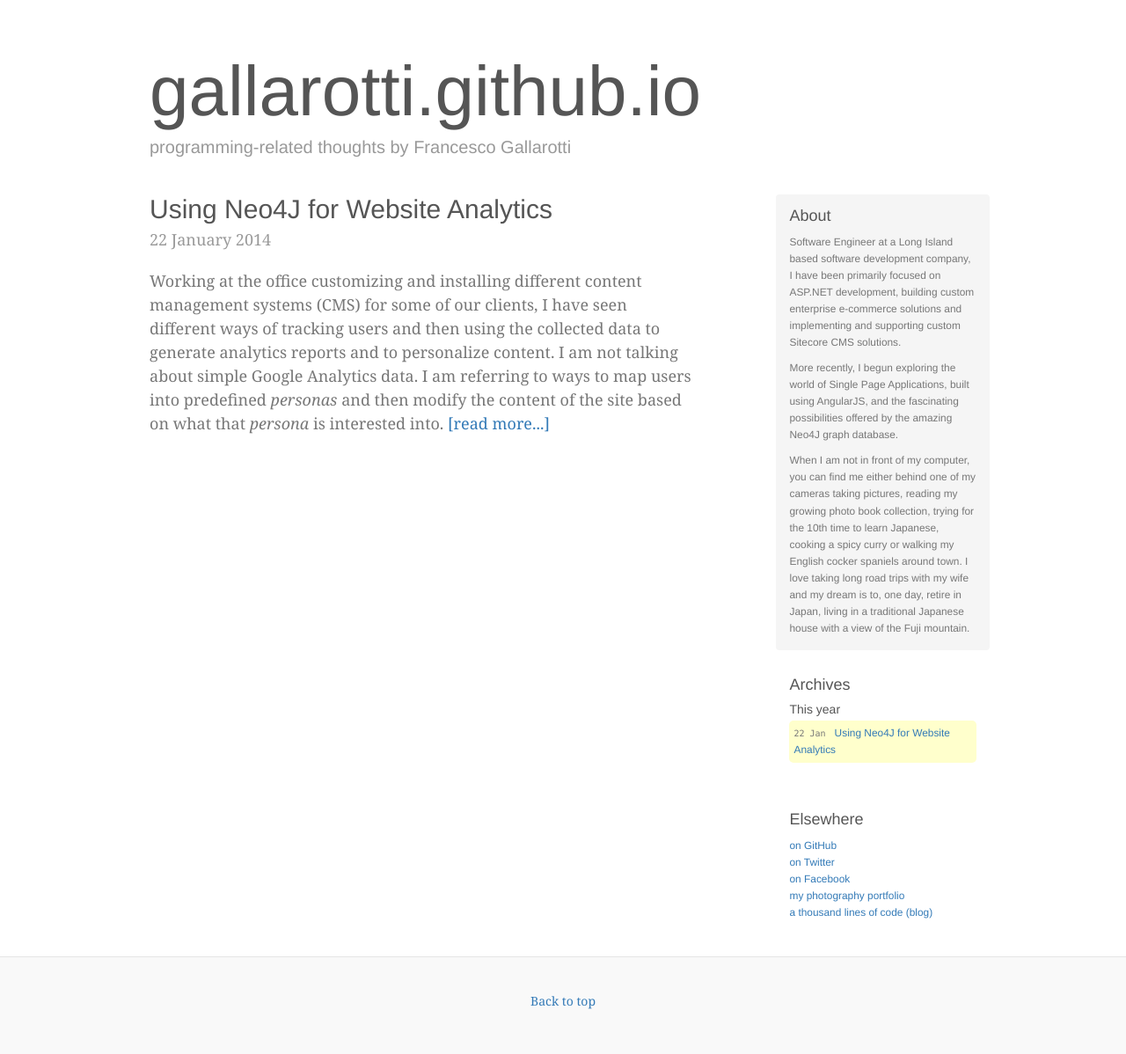
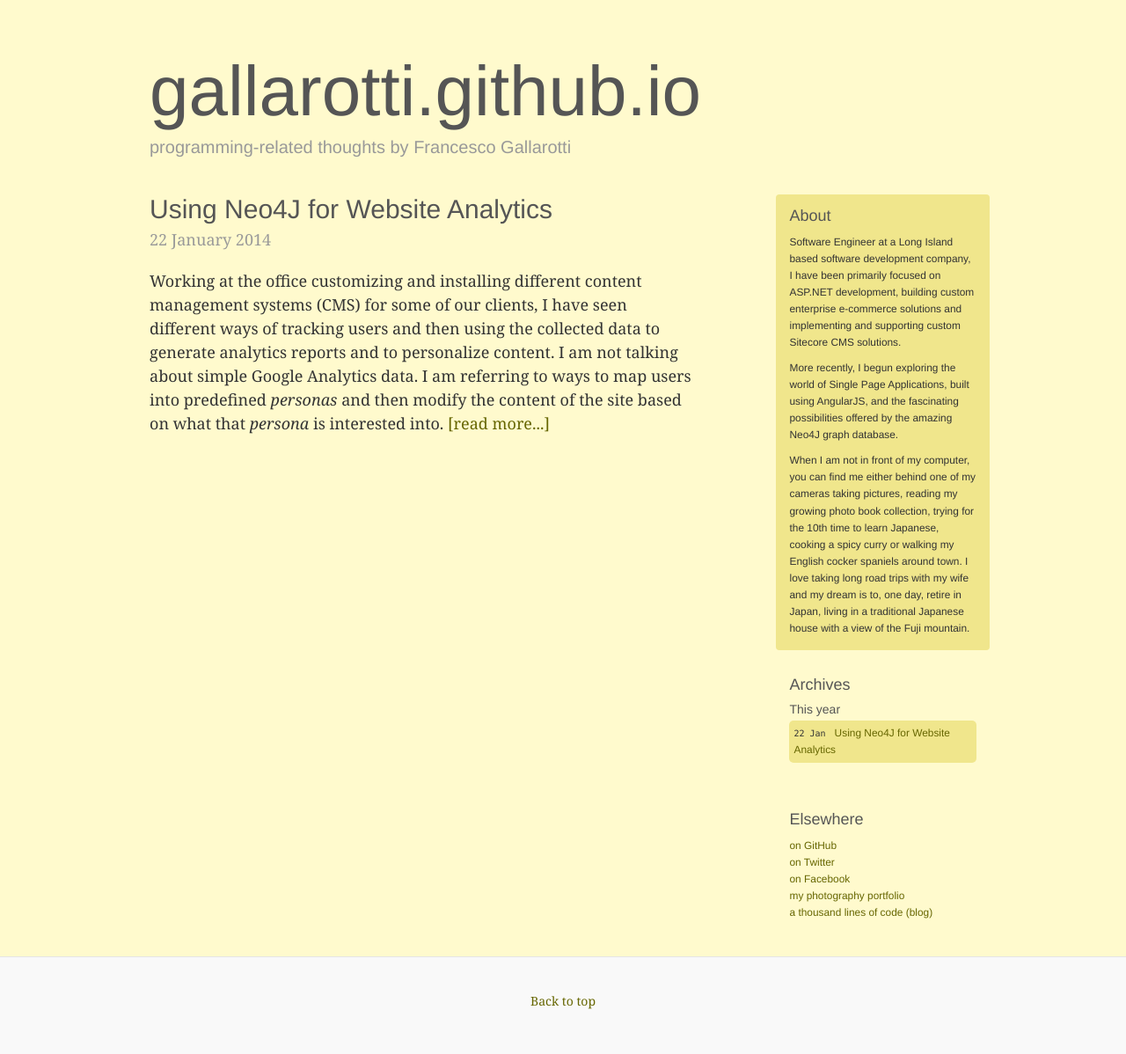
Before and after one commit to gallarotti/gallarotti.github.io, a Jekyll site: the page built from index.html, in a window 1280 px wide. Shown: the whole page at 88% size. Built offline with Jekyll 4.4.1, drawn with Linux system fonts in a browser that asks for light colours; nearby versions of some CDN libraries; Markdown is read by kramdown in place of the engine named in the settings; the list of posts is cut into pages by our own code.

Commit message:
css change

```diff
--- a/stylesheets/stylesheet.css
+++ b/stylesheets/stylesheet.css
@@ -4,7 +4,8 @@
 
 body {
   font-family: Georgia, "Times New Roman", Times, serif;
-  color: #777;
+  color: #333;
+  background-color: #FFFACD
 }
 
 h1, .h1,
@@ -36,6 +37,11 @@ h1 a:hover, h2 a:hover, h3 a:hover, h4 a:hover, h5 a:hover, h6 a:hover {
   .container {
     width: 970px;
   }
+}
+
+a {
+  color: #666600;
+  text-decoration: none;
 }
 
 
@@ -113,6 +119,12 @@ h1 a:hover, h2 a:hover, h3 a:hover, h4 a:hover, h5 a:hover, h6 a:hover {
 .blog-main img {
   max-width: 100%;
   height: auto;
+  border: 1px solid #555;
+  margin-top: 10px;
+  margin-bottom: 20px;
+-webkit-box-shadow: 7px 10px 20px 0px rgba(0,0,0,0.3);
+-moz-box-shadow: 7px 10px 20px 0px rgba(0,0,0,0.3);
+box-shadow: 7px 10px 20px 0px rgba(0,0,0,0.3);
 }
 
 .blog-main ul {
@@ -129,7 +141,7 @@ h1 a:hover, h2 a:hover, h3 a:hover, h4 a:hover, h5 a:hover, h6 a:hover {
 }
 .sidebar-module-inset {
   padding: 15px;
-  background-color: #f5f5f5;
+  background-color: #F0E68C;
   border-radius: 4px;
 }
 .sidebar-module-inset p:last-child,
@@ -219,7 +231,7 @@ h1 a:hover, h2 a:hover, h3 a:hover, h4 a:hover, h5 a:hover, h6 a:hover {
     -ms-border-radius: 5px;
     -o-border-radius: 5px;
     border-radius: 5px;
-    background-color: #ffc;
+    background-color: #F0E68C;
     margin-left: 0;
     padding: 5px;
 }
```
